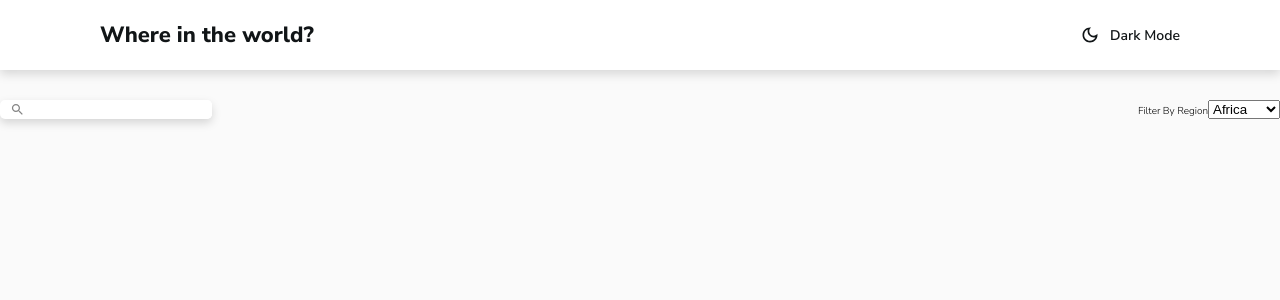
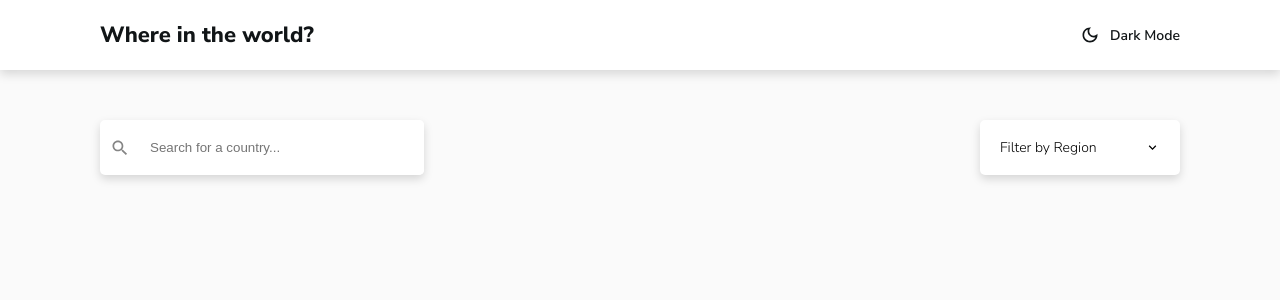
Before and after one commit to TairSadyk/REST-countries-API, a React (Create React App) app: page / in a window 1280 px wide. Shown: the top 300 px of the page. Built offline with nearby package versions, Linux system fonts and the light colour scheme.

Commit message:
add dropdown and search with light and dark themes

```diff
--- a/public/css/styles.css
+++ b/public/css/styles.css
@@ -34,8 +34,8 @@ body {
   align-items: center;
   cursor: pointer;
 }
-.header__icon {
-  font-size: 2rem !important;
+.header__icon.MuiSvgIcon-root {
+  font-size: 2rem;
 }
 .header__text {
   font-weight: 600;
@@ -62,31 +62,96 @@ body {
 }
 
 .filters {
+  padding: 2rem 10rem;
   display: flex;
   justify-content: space-between;
+  align-items: stretch;
   margin-top: 3rem;
 }
 .filters__cont {
   display: flex;
+  align-items: center;
   gap: 1rem;
-  align-items: center;
-  background-color: hsl(0deg, 0%, 100%);
   border-radius: 0.5rem;
   padding-left: 1rem;
   box-shadow: 0 4px 10px rgba(0, 0, 0, 0.15);
+  width: 30%;
 }
-.filters__icon {
+.filters__icon.MuiSvgIcon-root {
   font-size: 2rem;
-  color: hsl(0deg, 0%, 52%);
 }
 .filters__input {
   border: none;
   height: 100%;
+  width: 100%;
   border-radius: 0 0.5rem 0.5rem 0;
+  padding: 2rem 1rem;
 }
 .filters__select.MuiFormControl-root {
   margin: 0;
   border: none;
 }
+.filters__dropdown-menu {
+  position: relative;
+  display: flex;
+  align-items: stretch;
+}
+.filters__btn {
+  display: flex;
+  justify-content: space-between;
+  align-items: center;
+  width: 20rem;
+  padding: 1rem 2rem;
+  font-size: 1.4rem;
+  box-shadow: 0 4px 10px rgba(0, 0, 0, 0.15);
+  border-radius: 0.5rem;
+  cursor: pointer;
+}
+.filters .dropdown {
+  position: absolute;
+  top: 115%;
+  left: 0;
+  width: 20rem;
+  display: flex;
+  flex-direction: column;
+  box-shadow: 0 4px 10px rgba(0, 0, 0, 0.15);
+  border-radius: 0.5rem;
+  transition: all 0.4s;
+}
+.filters .dropdown__label {
+  padding: 1rem 2rem;
+  font-size: 1.4rem;
+  transition: all 0.4s;
+  cursor: pointer;
+}
+.filters .dropdown__option {
+  display: none;
+}
+
+#light .filters__cont, #light .filters__btn,
+#light .filters .dropdown {
+  background-color: hsl(0deg, 0%, 100%);
+}
+#light .filters__icon.MuiSvgIcon-root {
+  color: hsl(0deg, 0%, 52%);
+}
+#light .filters .dropdown__label:hover {
+  background-color: hsl(0deg, 0%, 98%);
+}
+
+#dark .filters__cont, #dark .filters__input, #dark .filters__btn,
+#dark .filters .dropdown {
+  background-color: hsl(209deg, 23%, 22%);
+  color: hsl(0deg, 0%, 100%);
+}
+#dark .filters__input::placeholder {
+  color: hsl(0deg, 0%, 100%);
+}
+#dark .filters__icon.MuiSvgIcon-root {
+  color: hsl(0deg, 0%, 100%);
+}
+#dark .filters .dropdown__label:hover {
+  background-color: hsl(207deg, 26%, 17%);
+}
 
 /*# sourceMappingURL=styles.css.map */
--- a/public/sass/components/_filters.scss
+++ b/public/sass/components/_filters.scss
@@ -1,29 +1,109 @@
 .filters {
+  padding: 2rem 10rem;
   display: flex;
   justify-content: space-between;
+  align-items: stretch;
   margin-top: 3rem;
   &__cont {
     display: flex;
+    align-items: center;
     gap: 1rem;
-    align-items: center;
-    background-color: $color-white;
     border-radius: 0.5rem;
     padding-left: 1rem;
     box-shadow: 0 4px 10px rgba(black, 0.15);
-    // overflow: hidden;
+    width: 30%;
   }
-  &__icon {
+  &__icon.MuiSvgIcon-root {
     font-size: 2rem;
-    color: $color-grey-dark;
   }
   &__input {
     border: none;
     height: 100%;
+    width: 100%;
     border-radius: 0 0.5rem 0.5rem 0;
-    // outline: none;
+    padding: 2rem 1rem;
   }
   &__select.MuiFormControl-root {
     margin: 0;
     border: none;
   }
+  &__dropdown-menu {
+    position: relative;
+    display: flex;
+    align-items: stretch;
+  }
+  &__btn {
+    display: flex;
+    justify-content: space-between;
+    align-items: center;
+    width: 20rem;
+    padding: 1rem 2rem;
+    font-size: $font-size-home;
+    box-shadow: 0 4px 10px rgba(black, 0.15);
+    border-radius: 0.5rem;
+    cursor: pointer;
+  }
+  .dropdown {
+    position: absolute;
+    top: 115%;
+    left: 0;
+    width: 20rem;
+    display: flex;
+    flex-direction: column;
+    box-shadow: 0 4px 10px rgba(black, 0.15);
+    border-radius: 0.5rem;
+    transition: all 0.4s;
+    &__label {
+      padding: 1rem 2rem;
+      font-size: $font-size-home;
+      transition: all 0.4s;
+      cursor: pointer;
+    }
+    &__option {
+      display: none;
+    }
+  }
 }
+#light {
+  .filters {
+    &__cont,
+    &__btn,
+    .dropdown {
+      background-color: $color-white;
+    }
+    &__icon.MuiSvgIcon-root {
+      color: $color-grey-dark;
+    }
+    .dropdown {
+      &__label {
+        &:hover {
+          background-color: $color-grey-light;
+        }
+      }
+    }
+  }
+}
+#dark {
+  .filters {
+    &__cont,
+    &__input,
+    &__btn,
+    .dropdown {
+      background-color: $color-blue;
+      color: $color-white;
+    }
+    &__input::placeholder {
+      color: $color-white;
+    }
+    &__icon.MuiSvgIcon-root {
+      color: $color-white;
+    }
+    .dropdown {
+      &__label {
+        &:hover {
+          background-color: $color-blue-dark-1;
+        }
+      }
+    }
+  }
+}
--- a/public/sass/components/_header.scss
+++ b/public/sass/components/_header.scss
@@ -15,8 +15,8 @@
     align-items: center;
     cursor: pointer;
   }
-  &__icon {
-    font-size: 2rem !important;
+  &__icon.MuiSvgIcon-root {
+    font-size: 2rem;
   }
   &__text {
     font-weight: $font-weight-medium;
--- /dev/null
+++ b/src/components/DropdownInput.jsx
@@ -0,0 +1,13 @@
+import React from "react";
+export default function DropdownInput(props) {
+  return (
+    <input
+      name="region"
+      className="dropdown__option"
+      type="radio"
+      id={props.id}
+      value={props.value}
+      onChange={props.onChange}
+    />
+  );
+}
--- /dev/null
+++ b/src/components/DropdownLabel.jsx
@@ -0,0 +1,8 @@
+import React from "react";
+export default function DropdownLabel(props) {
+  return (
+    <label className="dropdown__label" htmlFor={props.id}>
+      {props.name}
+    </label>
+  );
+}
--- a/src/components/Filters.jsx
+++ b/src/components/Filters.jsx
@@ -6,7 +6,11 @@ export default function Filters() {
     <div className="filters">
       <div className="filters__cont">
         <SearchIcon className="filters__icon" />
-        <input className="filters__input" type="text" />
+        <input
+          className="filters__input"
+          type="text"
+          placeholder="Search for a country..."
+        />
       </div>
       <SelectRegion />
     </div>
--- a/src/components/SelectRegion.jsx
+++ b/src/components/SelectRegion.jsx
@@ -1,42 +1,109 @@
 import React from "react";
-// import InputLabel from "@mui/material/InputLabel";
-// import MenuItem from "@mui/material/MenuItem";
-// import FormControl from "@mui/material/FormControl";
-// import Select from "@mui/material/Select";
+import DropdownLabel from "./DropdownLabel";
+import DropdownInput from "./DropdownInput";
+import KeyboardArrowDownIcon from "@mui/icons-material/KeyboardArrowDown";
 
 export default function SelectRegion() {
+  const hideStyle = { visibility: "none", opacity: "0", pointerEvents: "none" };
+  const showStyle = {
+    visibility: "visible",
+    opacity: "1",
+    pointerEvents: "visible",
+  };
+  const regions = ["africa", "america", "asia", "europe", "oceania"];
   const [region, setRegion] = React.useState("");
-
+  const [openMenu, setOpenMenu] = React.useState(false);
+  console.log(region);
+  const handleClick = () => setOpenMenu(!openMenu);
   const handleChange = (event) => {
     setRegion(event.target.value);
+    setOpenMenu(false);
   };
+  const capitalize = (input) => input[0].toUpperCase() + input.slice(1);
 
   return (
-    <div>
-      <label htmlFor="select-region">Filter By Region</label>
-      <select id="select-region" onChange={handleChange}>
-        <option value={"africe"}>Africa</option>
-        <option value={"america"}>America</option>
-        <option value={"asia"}>Asia</option>
-        <option value={"europe"}>Europe</option>
-        <option value={"oceania"}>Oceania</option>
-      </select>
+    <div className="filters__dropdown-menu">
+      <div className="filters__btn" onClick={handleClick}>
+        <p className="filters__btn-text">
+          {region ? capitalize(region) : "Filter by Region"}
+        </p>
+        <KeyboardArrowDownIcon className="filters__btn-icon" />
+      </div>
+      <div className="dropdown" style={openMenu ? showStyle : hideStyle}>
+        {regions.map((region, i) => {
+          return (
+            <DropdownLabel
+              key={"lab" + i}
+              id={region}
+              name={capitalize(region)}
+            />
+          );
+        })}
+        {regions.map((region, i) => (
+          <DropdownInput
+            key={"inp" + i}
+            id={region}
+            value={region}
+            onChange={handleChange}
+          />
+        ))}
+
+        {/* <label className="dropdown__label" htmlFor="africa">
+          Africa
+        </label>
+        <input
+          name="region"
+          className="dropdown__option"
+          type="radio"
+          id="africa"
+          value="africa"
+          onChange={handleChange}
+        />
+        <label className="dropdown__label" htmlFor="america">
+          America
+        </label>
+        <input
+          name="region"
+          className="dropdown__option"
+          type="radio"
+          id="america"
+          value="america"
+          onChange={handleChange}
+        />
+        <label className="dropdown__label" htmlFor="asia">
+          Asia
+        </label>
+        <input
+          name="region"
+          className="dropdown__option"
+          type="radio"
+          id="asia"
+          value="asia"
+          onChange={handleChange}
+        />
+        <label className="dropdown__label" htmlFor="europe">
+          Europe
+        </label>
+        <input
+          name="region"
+          className="dropdown__option"
+          type="radio"
+          id="europe"
+          value="europe"
+          onChange={handleChange}
+        />
+        <label className="dropdown__label" htmlFor="oceania">
+          Oceania
+        </label>
+        <input
+          name="region"
+          className="dropdown__option"
+          type="radio"
+          id="oceania"
+          value="oceania"
+          onChange={handleChange}
+        /> */}
+      </div>
     </div>
-    // <FormControl className="filters__select" sx={{ m: 1, minWidth: 120 }}>
-    //   <InputLabel id="select-region">Filter by Region:</InputLabel>
-    //   <Select
-    //     labelId="select-region"
-    //     id="select-region"
-    //     value={region}
-    //     label="Region"
-    //     onChange={handleChange}
-    //   >
-    //     <MenuItem value={"africe"}>Africa</MenuItem>
-    //     <MenuItem value={"america"}>America</MenuItem>
-    //     <MenuItem value={"asia"}>Asia</MenuItem>
-    //     <MenuItem value={"europe"}>Europe</MenuItem>
-    //     <MenuItem value={"oceania"}>Oceania</MenuItem>
-    //   </Select>
-    // </FormControl>
   );
 }
```
Also changed, not shown: 1 other file (tests, documents, lock files or other folders).
